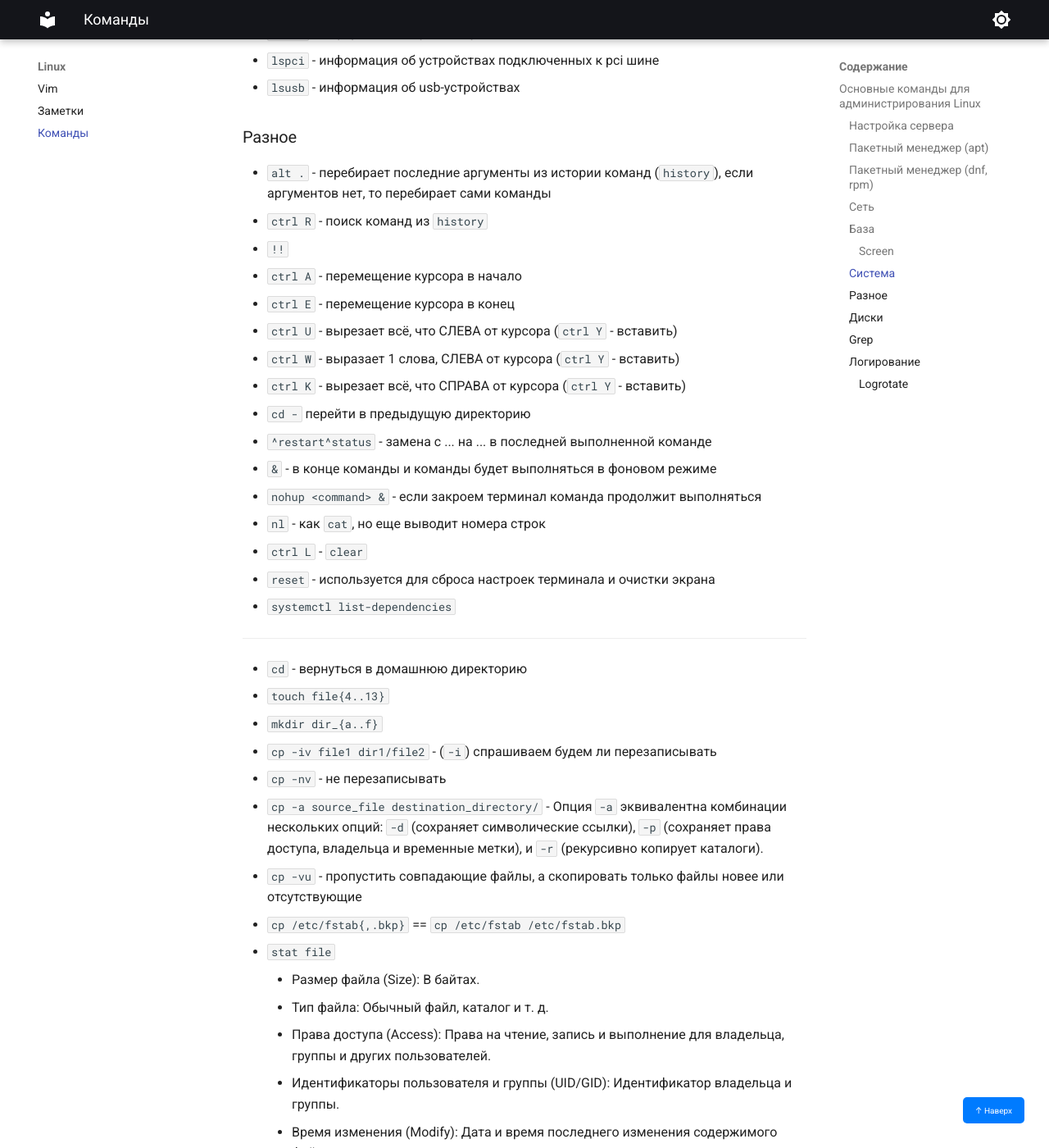
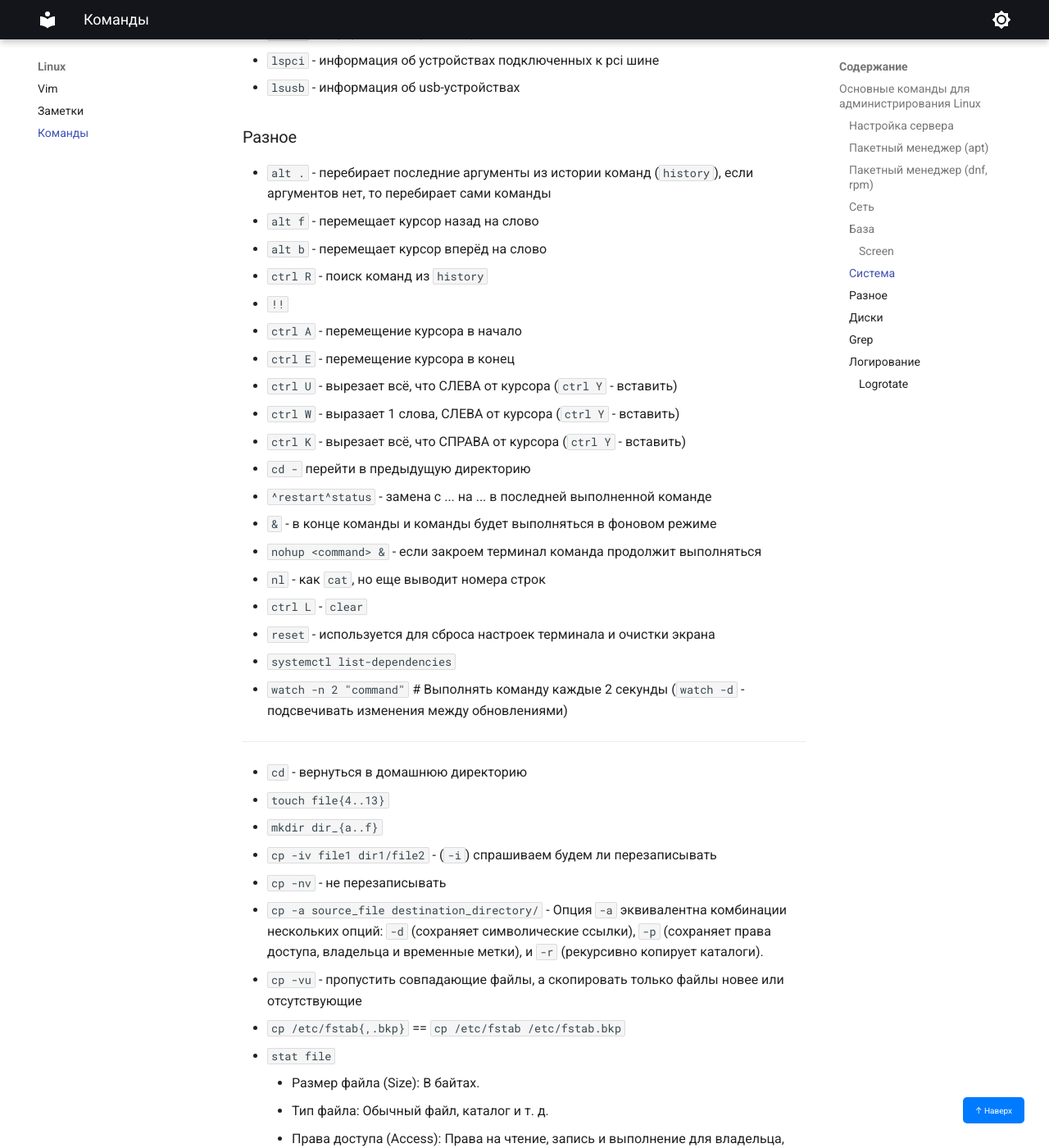
Before and after one commit to ilyamak04/wiki, an MkDocs documentation site: the page built from docs/linux/Команды.md, in a window 1280 px wide and 1400 px high, scrolled down 7641 px. Shown: the whole window at 82% size. Built offline with MkDocs 1.6.1 and Material for MkDocs 9.7.7, drawn with Linux system fonts in a browser that asks for light colours; some of the changed text lies outside the part shown.

Commit message:
ADD some linux command

```diff
--- a/docs/linux/Команды.md
+++ b/docs/linux/Команды.md
@@ -260,6 +260,8 @@
 
 ### Разное
 - `alt .` - перебирает последние аргументы из истории команд (`history`), если аргументов нет, то перебирает сами команды
+- `alt f` - перемещает курсор назад на слово
+- `alt b` - перемещает курсор вперёд на слово
 - `ctrl R` - поиск команд из `history`
 - `    !!    `
 - `ctrl A` - перемещение курсора в начало
@@ -275,6 +277,8 @@
 - `ctrl L` - `clear`
 - `reset` - используется для сброса настроек терминала и очистки экрана
 - `systemctl list-dependencies`
+- `watch -n 2 "command"`  # Выполнять команду каждые 2 секунды (`watch -d` - подсвечивать изменения между обновлениями)
+
 ---
 
 - `cd` - вернуться в домашнюю директорию
```
Also changed, not shown: other parts of docs/linux/Команды.md (+1 -0 lines), docs/monitoring/Telegraf.md (added, +3 -0 lines).
